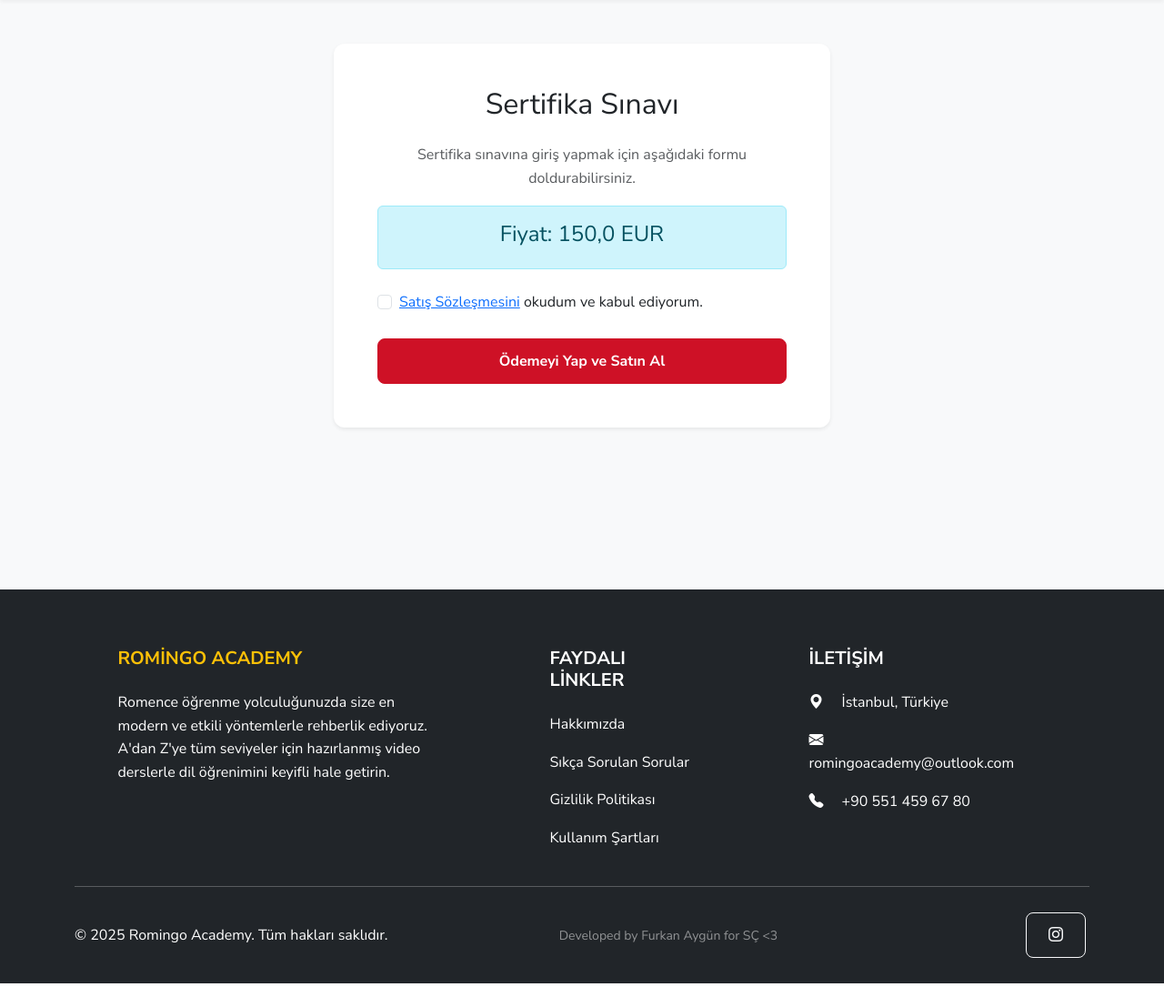
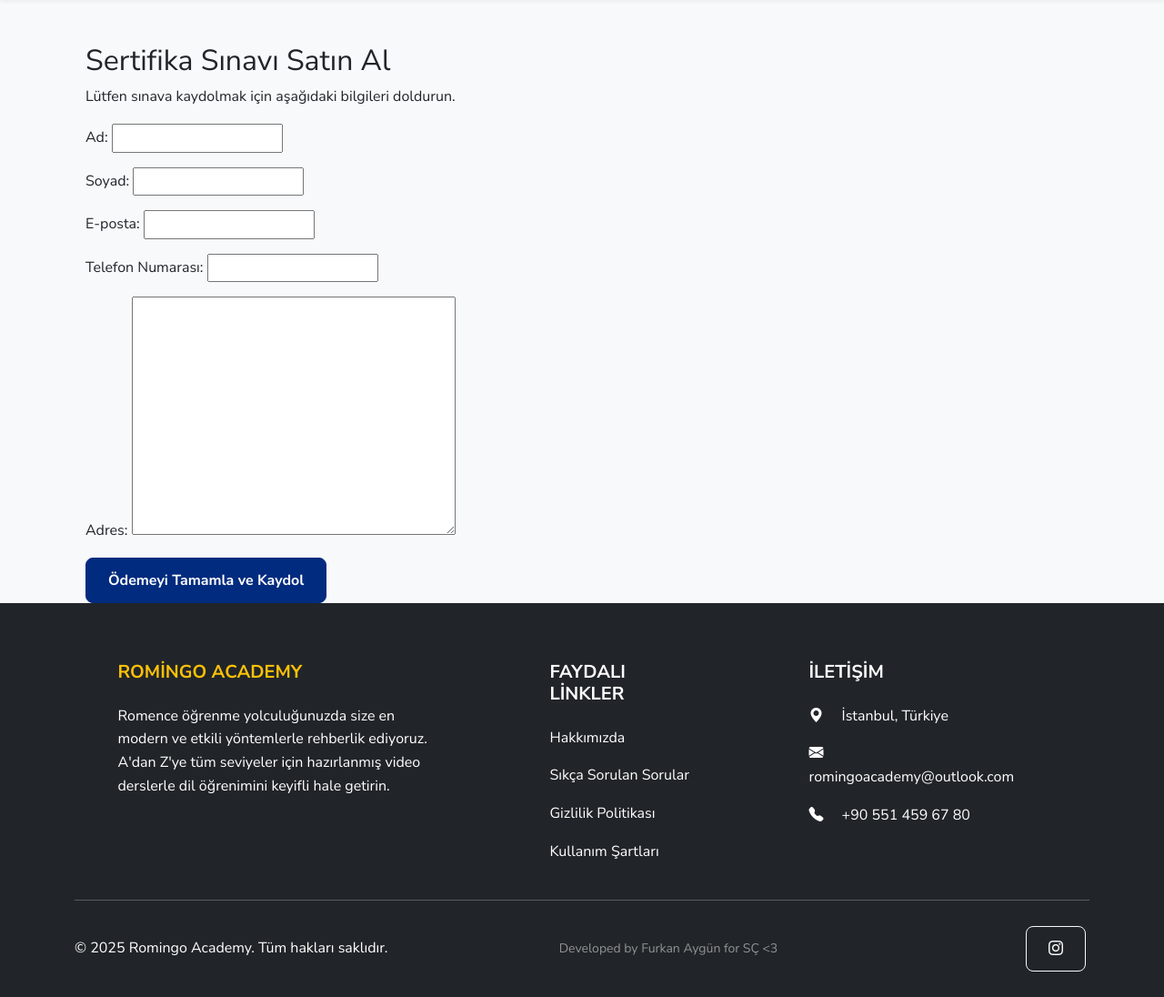
Before and after one commit to strip43weathers/VimeoDersSitesi, a Django app: page /odeme/sinav-satin-al/ in a window 1280 px wide. Shown: the part 137-1233 px from the top of the page at 91% size. Run offline with Django 5.2, Linux system fonts and the light colour scheme; a user stored in the database is signed in; data comes from the database, SQL or seed files in the repository; data that the repository does not hold is empty; some libraries are stand-ins or nearby versions.

Commit message:
odeme formu

```diff
--- a/odeme/admin.py
+++ b/odeme/admin.py
@@ -5,9 +5,9 @@ from .models import Sinav, SinavSiparisi
 
 # Sınav Siparişlerini admin panelinde daha okunaklı göstermek için
 class SinavSiparisiAdmin(admin.ModelAdmin):
-    list_display = ('user', 'sinav', 'tarih', 'odeme_tamamlandi')
+    list_display = ('user', 'sinav', 'ad', 'soyad', 'email', 'tarih', 'odeme_tamamlandi')
     list_filter = ('odeme_tamamlandi',)
-    search_fields = ('user__username',)
+    search_fields = ('user__username', 'ad', 'soyad', 'email')
     readonly_fields = ('user', 'sinav', 'tarih')
 
 # Modelleri admin paneline kaydediyoruz
--- /dev/null
+++ b/odeme/forms.py
@@ -0,0 +1,9 @@
+# odeme/forms.py
+
+from django import forms
+from .models import SinavSiparisi
+
+class SiparisForm(forms.ModelForm):
+    class Meta:
+        model = SinavSiparisi
+        fields = ['ad', 'soyad', 'email', 'telefon', 'adres']
--- a/odeme/models.py
+++ b/odeme/models.py
@@ -13,6 +13,11 @@ class Sinav(models.Model):
 class SinavSiparisi(models.Model):
     user = models.ForeignKey(User, on_delete=models.CASCADE, verbose_name="Kullanıcı")
     sinav = models.ForeignKey(Sinav, on_delete=models.CASCADE, verbose_name="Sınav")
+    ad = models.CharField(max_length=100, verbose_name="Ad")
+    soyad = models.CharField(max_length=100, verbose_name="Soyad")
+    email = models.EmailField(verbose_name="E-posta")
+    telefon = models.CharField(max_length=20, verbose_name="Telefon Numarası")
+    adres = models.TextField(verbose_name="Adres")
     tarih = models.DateTimeField(auto_now_add=True)
     odeme_tamamlandi = models.BooleanField(default=False)
 
--- a/odeme/views.py
+++ b/odeme/views.py
@@ -1,9 +1,10 @@
 # odeme/views.py
 
-from django.shortcuts import render, redirect, get_object_or_404
+from django.shortcuts import render, redirect
 from django.contrib.auth.decorators import login_required
 from .models import Sinav, SinavSiparisi
 from django.contrib import messages
+from .forms import SiparisForm
 
 
 def sinav_bilgilendirme(request):
@@ -13,25 +14,33 @@ def sinav_bilgilendirme(request):
 
 @login_required
 def sinav_satin_al(request):
-    # Kullanıcının daha önce bu sınavı alıp almadığını kontrol et
     mevcut_siparis = SinavSiparisi.objects.filter(user=request.user, odeme_tamamlandi=True).first()
     if mevcut_siparis:
-        # Eğer siparişi varsa, onu "kayıt mevcut" sayfasına yönlendir
         return redirect('odeme:kayit_mevcut')
 
     sinav, created = Sinav.objects.get_or_create(id=1)
 
     if request.method == 'POST':
-        payment_is_successful = True
+        form = SiparisForm(request.POST)
+        if form.is_valid():
+            # Ödeme işleminin başarılı olduğunu varsayıyoruz.
+            # Gerçek bir ödeme entegrasyonunda bu kısım değişecektir.
+            payment_is_successful = True
 
-        if payment_is_successful:
-            SinavSiparisi.objects.create(user=request.user, sinav=sinav, odeme_tamamlandi=True)
-            return redirect('odeme:kayit_basarili')
-        else:
-            messages.error(request, 'Ödeme sırasında bir hata oluştu.')
-            return redirect('odeme:sinav_satin_al')
+            if payment_is_successful:
+                siparis = form.save(commit=False)
+                siparis.user = request.user
+                siparis.sinav = sinav
+                siparis.odeme_tamamlandi = True
+                siparis.save()
+                return redirect('odeme:kayit_basarili')
+            else:
+                messages.error(request, 'Ödeme sırasında bir hata oluştu.')
+    else:
+        # GET request'i için boş bir form oluştur
+        form = SiparisForm()
 
-    return render(request, 'odeme/sinav_satin_al.html', {'sinav': sinav})
+    return render(request, 'odeme/sinav_satin_al.html', {'sinav': sinav, 'form': form})
 
 
 @login_required
--- a/templates/odeme/sinav_satin_al.html
+++ b/templates/odeme/sinav_satin_al.html
@@ -1,43 +1,14 @@
 {% extends 'base.html' %}
-{% load crispy_forms_tags %}
-
-{% block title %}Sınav Satın Al - {{ block.super }}{% endblock %}
 
 {% block content %}
-<div class="row justify-content-center">
-    <div class="col-md-6">
+<div class="container mt-5">
+    <h2>Sertifika Sınavı Satın Al</h2>
+    <p>Lütfen sınava kaydolmak için aşağıdaki bilgileri doldurun.</p>
 
-        {% if messages %}
-            {% for message in messages %}
-                <div class="alert alert-{{ message.tags }} mt-3">
-                    {{ message }}
-                </div>
-            {% endfor %}
-        {% endif %}
-
-        <div class="card shadow-sm">
-            <div class="card-body p-5">
-                <h2 class="card-title text-center mb-4">{{ sinav.baslik }}</h2>
-                <p class="text-center text-muted">Sertifika sınavına giriş yapmak için aşağıdaki formu doldurabilirsiniz.</p>
-
-                <div class="alert alert-info text-center">
-                    <h4>Fiyat: {{ sinav.fiyat }} EUR</h4>
-                </div>
-
-                <form method="post">
-                    {% csrf_token %}
-
-                    <div class="form-check mt-4">
-                        <input class="form-check-input" type="checkbox" name="sozlesme_onay" id="sozlesmeOnay" required>
-                        <label class="form-check-label" for="sozlesmeOnay">
-                            <a href="{% url 'odeme:satis_sozlesmesi' %}" target="_blank">Satış Sözleşmesini</a> okudum ve kabul ediyorum.
-                        </label>
-                    </div>
-                    <button type="submit" class="btn btn-success w-100 mt-4">Ödemeyi Yap ve Satın Al</button>
-                </form>
-
-            </div>
-        </div>
-    </div>
+    <form method="post">
+        {% csrf_token %}
+        {{ form.as_p }}
+        <button type="submit" class="btn btn-primary">Ödemeyi Tamamla ve Kaydol</button>
+    </form>
 </div>
 {% endblock %}
```
Also changed, not shown: dersler/migrations/0010_remove_kurs_herkese_acik_and_more.py (added), dersler/migrations/0011_kurs_herkese_acik_kurs_izinli_kullanicilar.py (added), kullanicilar/migrations/0004_profil_adres_profil_telefon.py (added), kullanicilar/migrations/0005_remove_profil_adres_remove_profil_telefon.py (added), odeme/migrations/0005_remove_sinavsiparisi_sinav_remove_sinavsiparisi_user_and_more.py (added), odeme/migrations/0006_sinav_remove_siparis_paket_remove_siparis_user_and_more.py (added).
